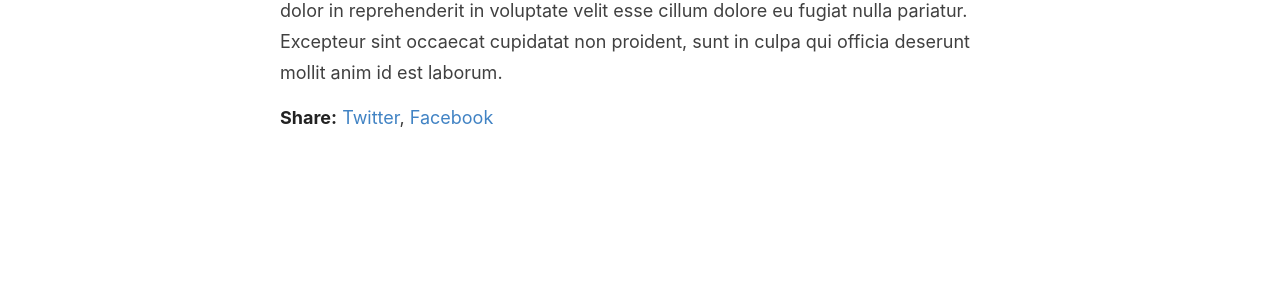
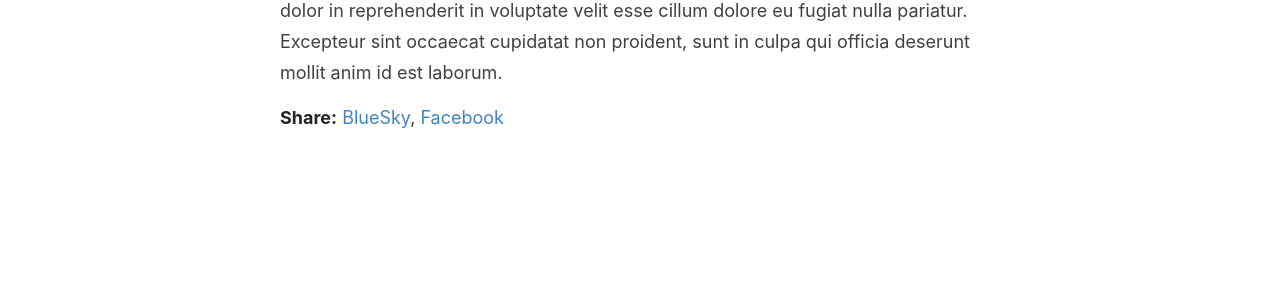
Before and after one commit to qwertymartin/qwertymartin.github.io, a Jekyll site: the page built from _posts/2019-7-28-super-short-article.md, in a window 1280 px wide. Shown: the part 420-720 px from the top of the page. Built offline with Jekyll 4.4.1, drawn with Linux system fonts in a browser that asks for light colours; comment, search, counter and statistics services are not loaded.

Commit message:
Update post.html

```diff
--- a/_layouts/post.html
+++ b/_layouts/post.html
@@ -28,7 +28,7 @@ layout: default
   </div>
 
   <div>
-    <p><span class="share-box">Share:</span> <a href="http://twitter.com/share?text={{ page.title }}&url={{site.url}}{{page.url}}" target="_blank">Twitter</a>, <a href="https://www.facebook.com/sharer.php?u={{site.url}}{{page.url}}" target="_blank">Facebook</a></p>
+    <p><span class="share-box">Share:</span> <a href="https://bsky.app/intent/compose?text={{ page.title }}&url={{site.url}}{{page.url}}" target="_blank">BlueSky</a>, <a href="https://www.facebook.com/sharer.php?u={{site.url}}{{page.url}}" target="_blank">Facebook</a></p>
   </div>
 
   <!--<div class="date">
```
